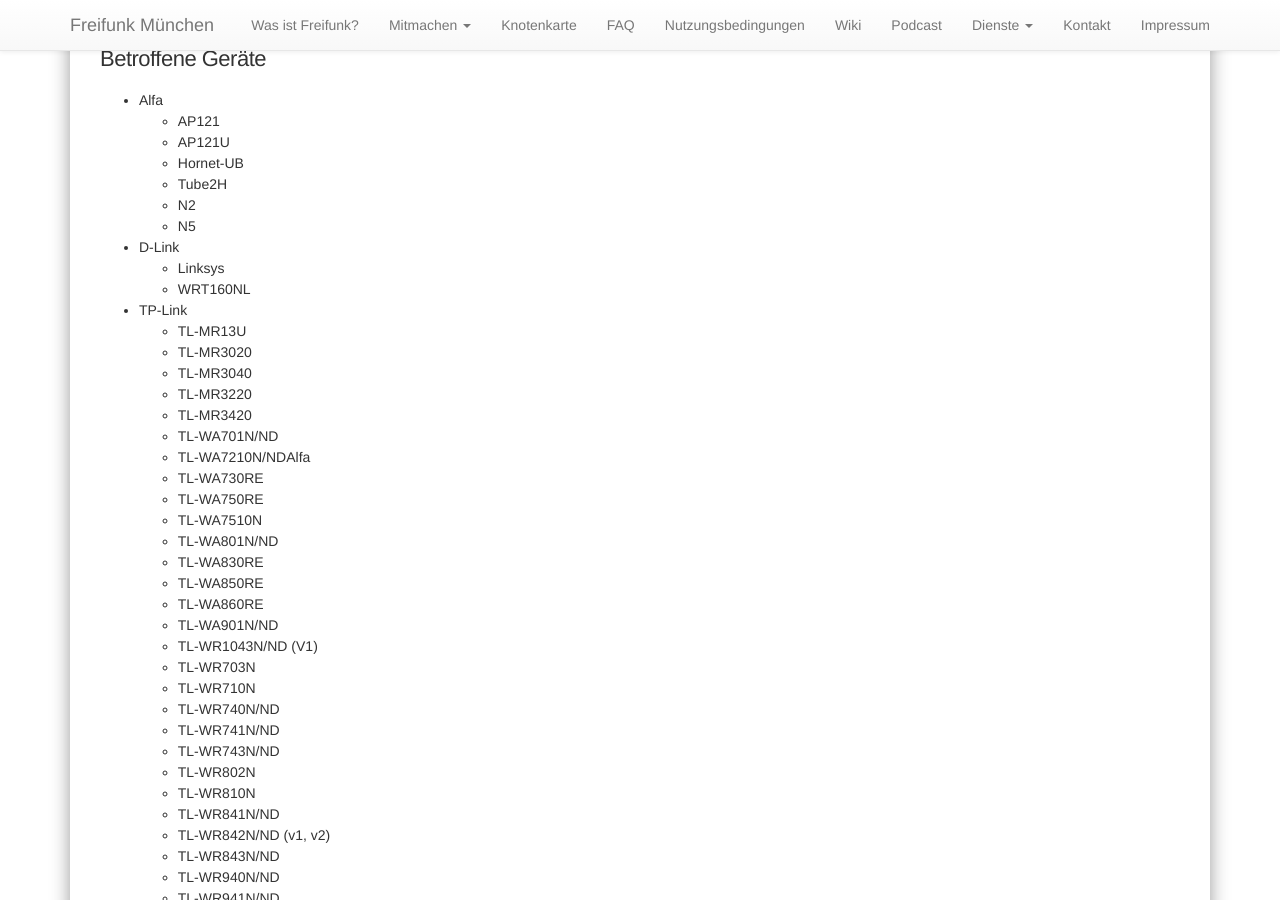
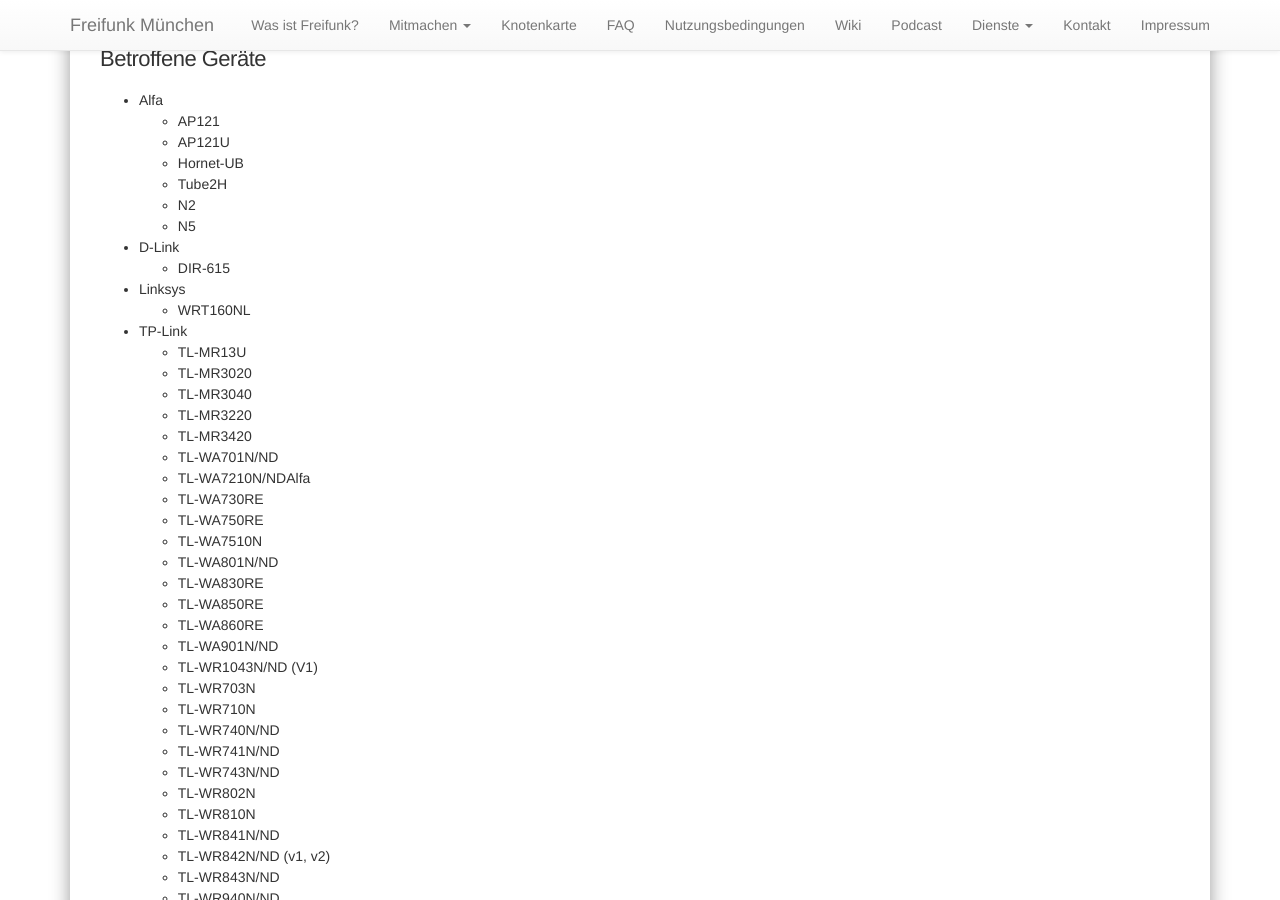
Before and after one commit to freifunkMUC/freifunkmuc.github.io, a Jekyll site: the page built from _posts/2019-07-11-austausch-aelterer-geraete.markdown, in a window 1280 px wide and 900 px high, scrolled down 926 px. Built offline with Jekyll 4.4.1, drawn with Linux system fonts in a browser that asks for light colours.

Commit message:
Update 2019-07-11-austausch-aelterer-geraete.markdown

```diff
--- a/_posts/2019-07-11-austausch-aelterer-geraete.markdown
+++ b/_posts/2019-07-11-austausch-aelterer-geraete.markdown
@@ -48,7 +48,8 @@ Für Fragen und Feedback könnt ihr euch gerne mit uns in [Verbindung](https://f
   * N2
   * N5
 * D-Link
-  * Linksys
+  * DIR-615
+* Linksys
   * WRT160NL
 * TP-Link
   * TL-MR13U
```
